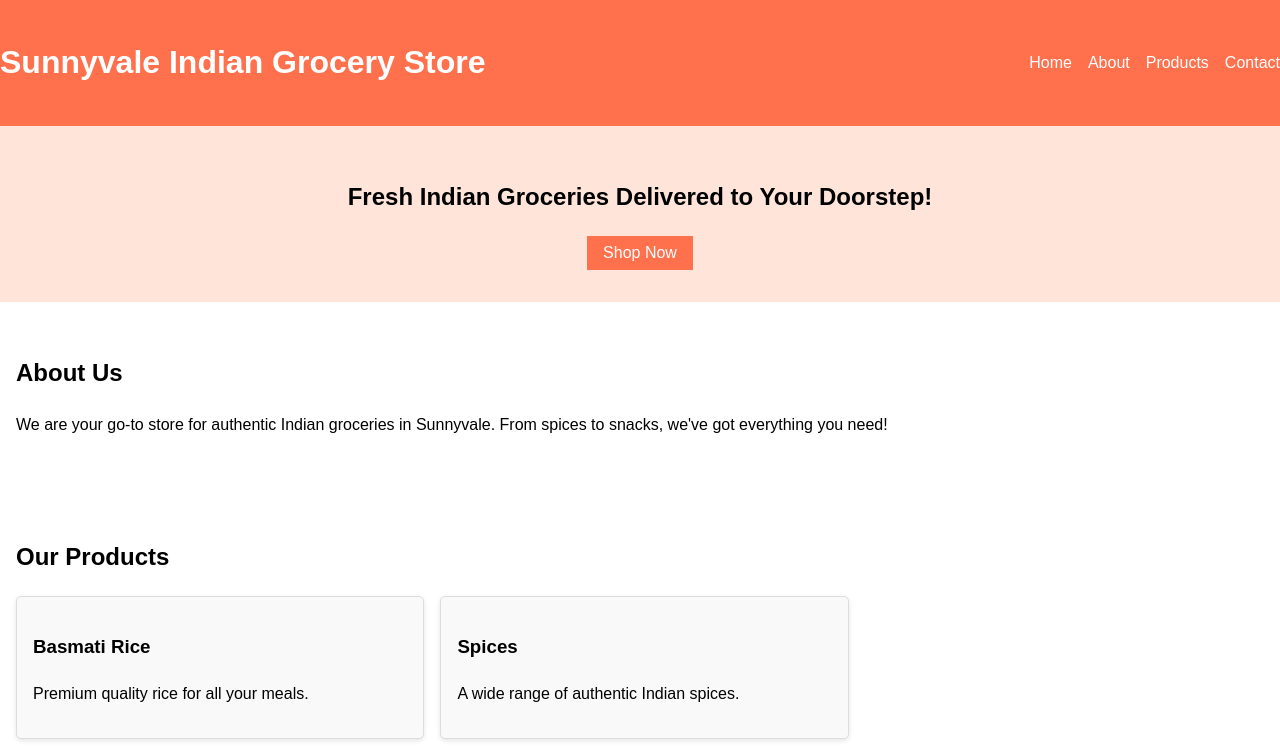
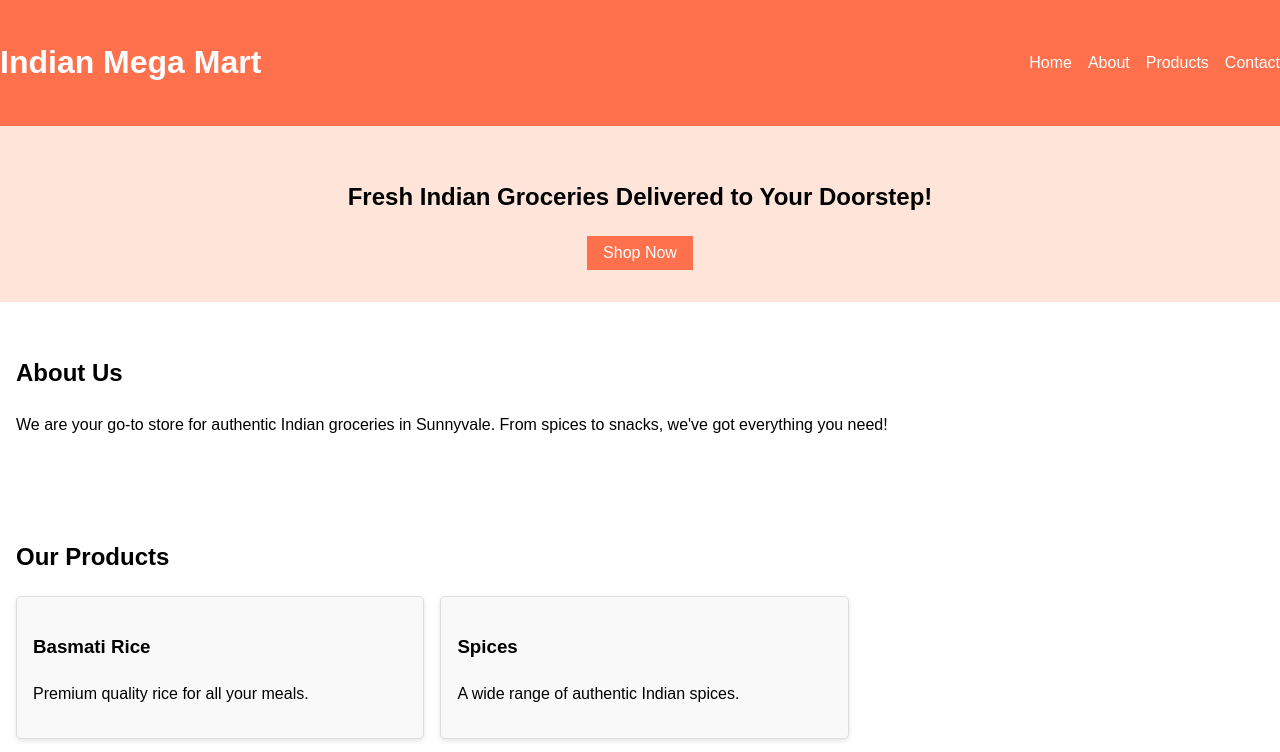
Before and after one commit to Karunakar95-png/indianmegamart, a plain HTML site: page index.html in a window 1280 px wide. Shown: the top 752 px of the page. Drawn offline with Linux system fonts and the light colour scheme; a script that the page names is missing.

Commit message:
Update index.html

```diff
--- a/index.html
+++ b/index.html
@@ -9,7 +9,7 @@
 <body>
     <header>
         <div class="container">
-            <h1>Sunnyvale Indian Grocery Store</h1>
+            <h1>Indian Mega Mart</h1>
             <nav>
                 <ul>
                     <li><a href="#home">Home</a></li>
```
